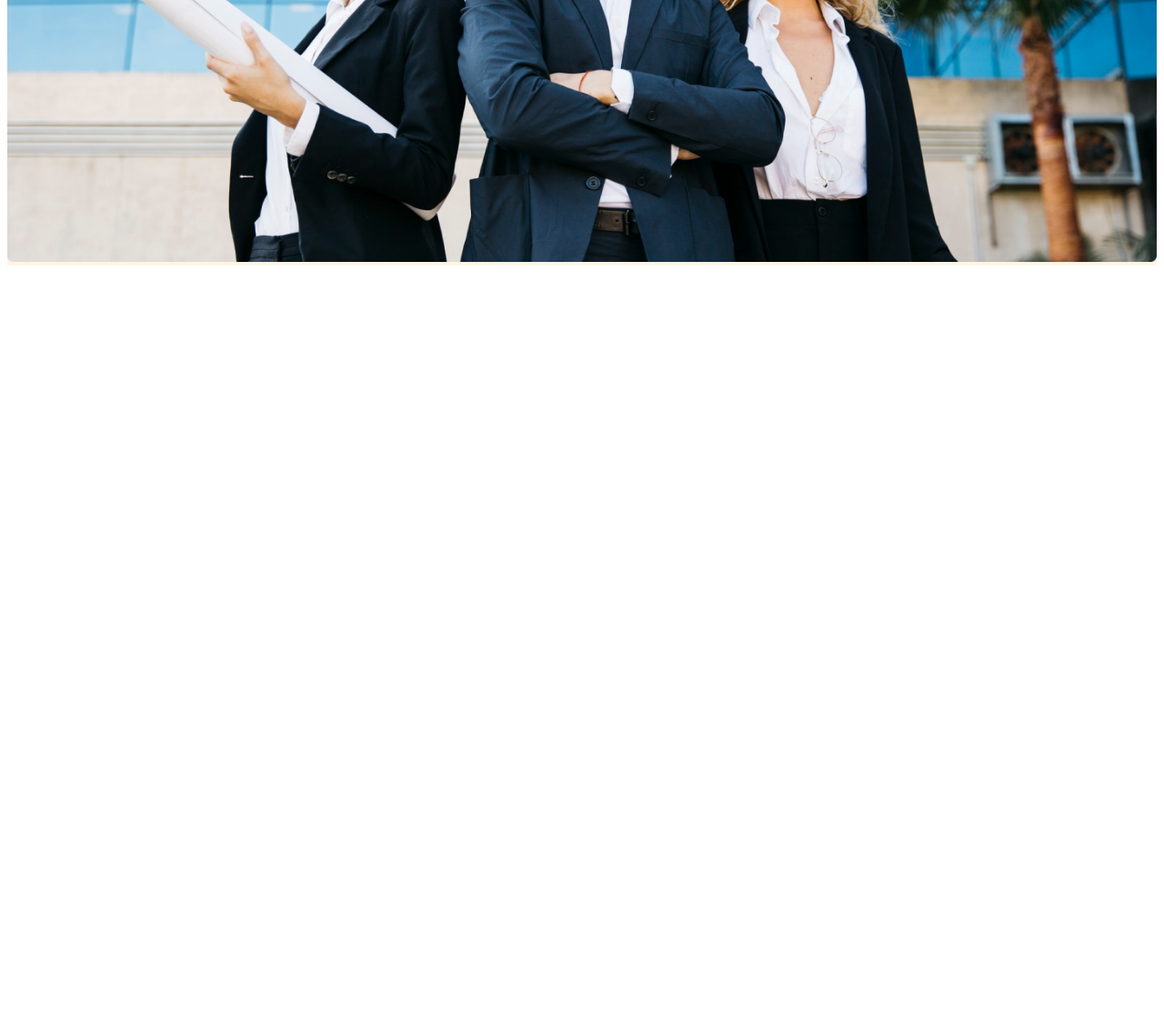
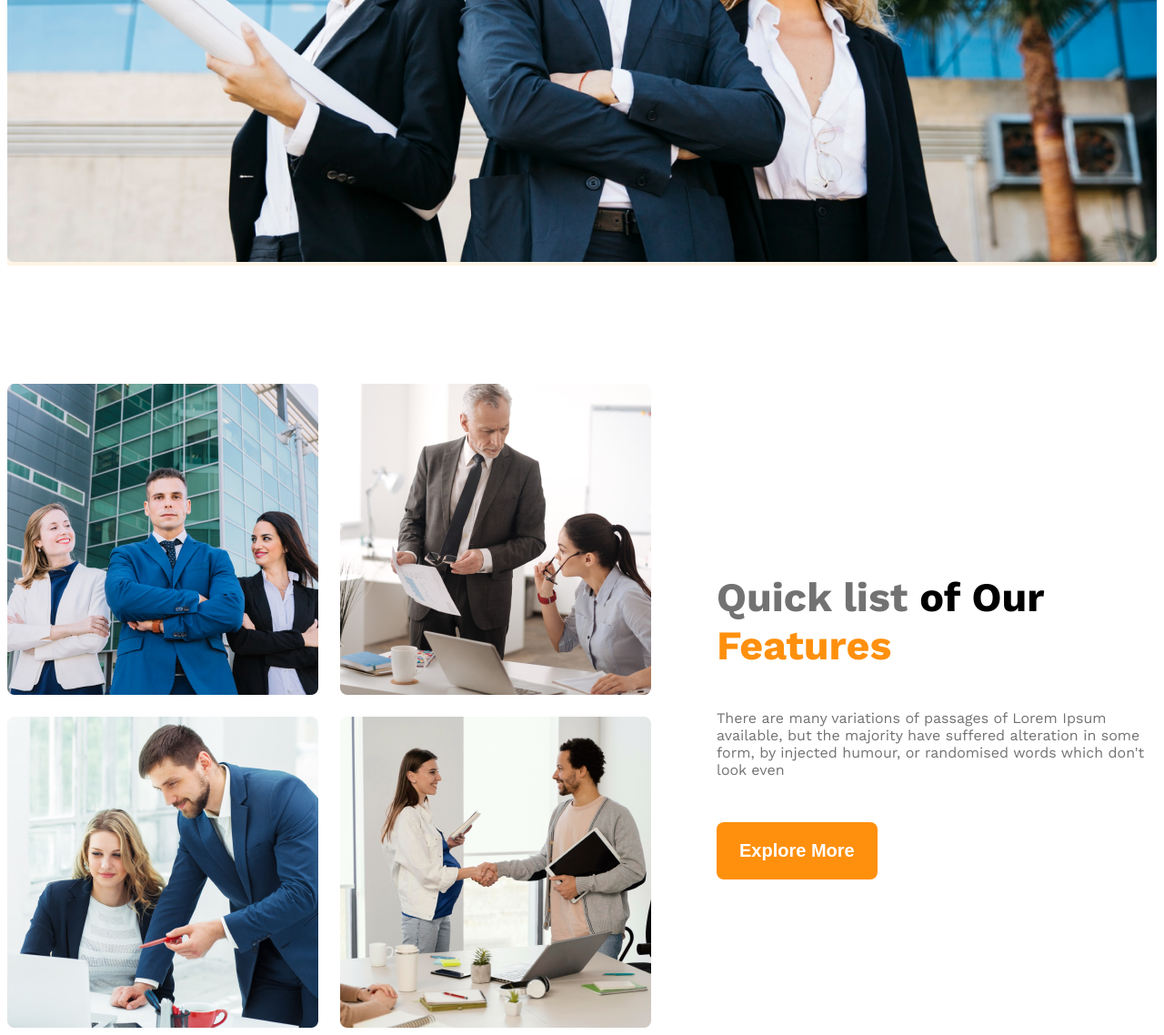
Before and after one commit to ariyanyeamin14/G3-Architects-Project, a plain HTML site: page index.html in a window 1280 px wide. Shown: the part 912-2050 px from the top of the page at 91% size. Before the commit the page ends 1212 px from the top, so only its background shows below. Drawn offline with nearby package versions, Linux system fonts and the light colour scheme.

Commit message:
team section done

```diff
--- a/index.html
+++ b/index.html
@@ -26,5 +26,19 @@
             <img src="images/banner.png" alt="" class="banner-img">
         </div>
     </header>
+
+    <section class="team display-flex">
+        <div class="team-img-container">
+            <img src="images/team2.png" alt="">
+            <img src="images/team1.png" alt="">
+            <img src="images/team3.png" alt="">
+            <img src="images/team4.png" alt="">
+        </div>
+        <div class="team-text-container">
+            <h3 class="team-title"> <span class="design-1 dark-3">Quick list</span><span class="design-2"> of Our</span><span class="design-3"> Features</span></h3>
+            <p class="team-description dark-3">There are many variations of passages of Lorem Ipsum available, but the majority have suffered alteration in some form, by injected humour, or randomised words which don't look even</p>
+            <button class="btn-primary">Explore More</button>
+        </div>
+    </section>
 </body>
 </html>
--- a/style.css
+++ b/style.css
@@ -22,6 +22,11 @@ body{
     border: none;
     color: white;
     margin-top: 2rem;
+}
+section{
+    margin: 0 auto;
+    margin-top: 130px;
+    max-width: 1440px;
 }
 /* Shared styles */
 
@@ -69,8 +74,44 @@ header{
 }
 /* banner styles */
 
+/* team styles */
+.team{
+    gap: 4.5rem;
+    align-items: center;
+}
+.team-img-container{
+    display: grid;
+    grid-template-columns: repeat(2, 2fr);
+    gap: 24px;
+}
+.team-text-container{
+    max-width: 530px;
+}
+.design-3{
+    color: #FF900E;
+    font-weight: bold;
+}
+.design-2{
+    font-weight: bold;
+}
+.team-title{
+    font-size: 2.8rem;
+}
+/* team styles */
+
+
+
+
+
+
 @media screen and (max-width:576px) {
-    .navbar , .nav-links{
+    .navbar , .nav-links, .team{
         flex-direction: column;
     }
+    .team-img-container{
+        grid-template-columns: repeat(1, 1fr);
+    }
+    .team{
+        flex-direction: column-reverse;
+    }
 }
```
